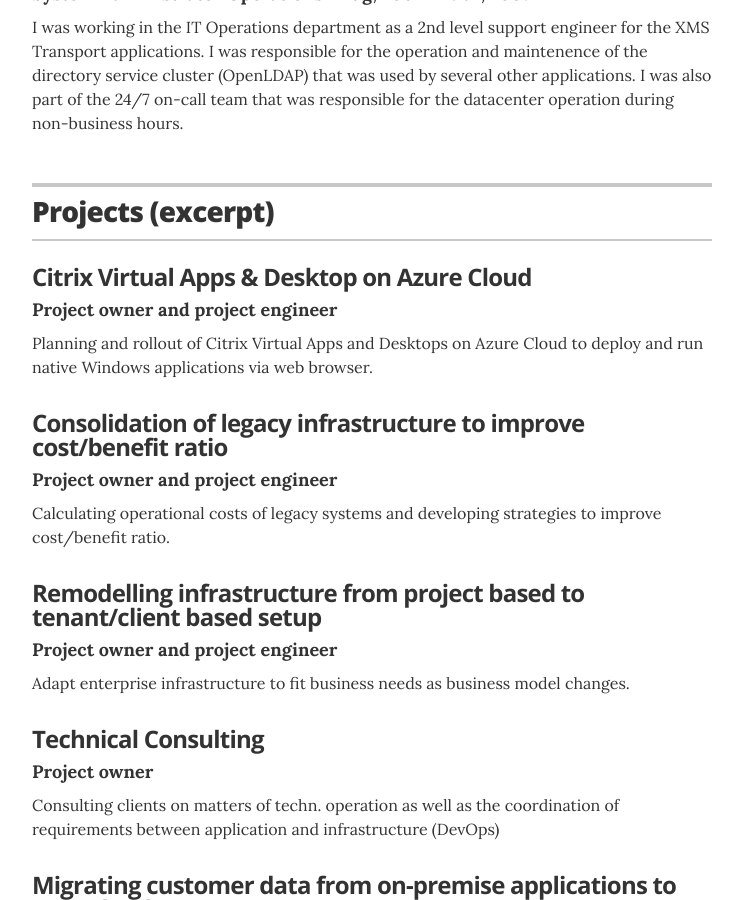
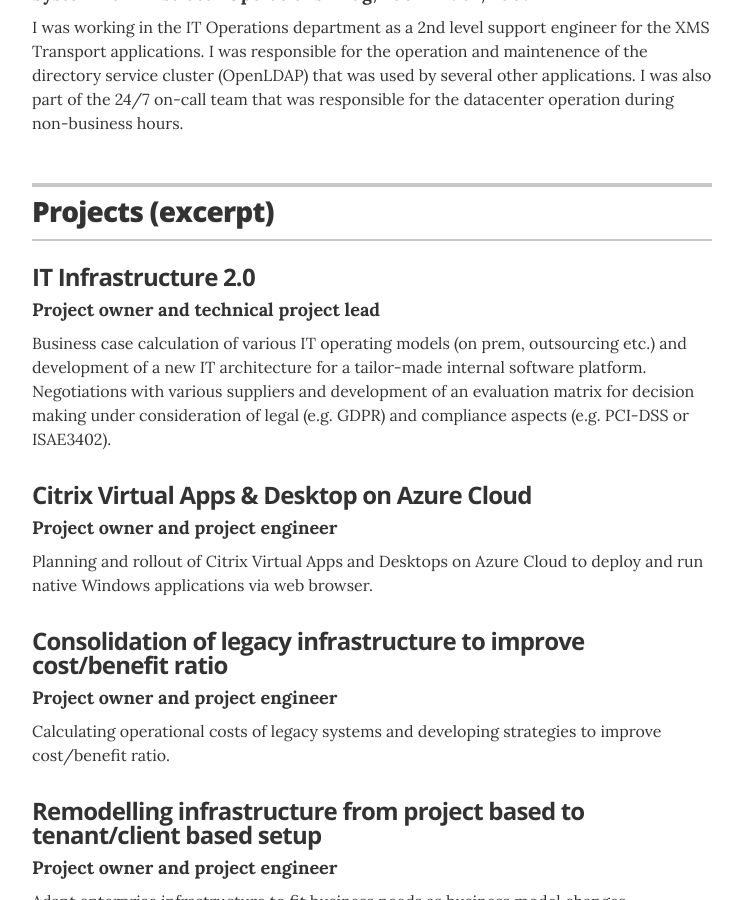
Before and after one commit to lostops/lostops.github.io, a Jekyll site: the page built from index.html, in a window 1280 px wide and 900 px high, scrolled down 1871 px. Shown: the whole window, without its empty margins (268-1011 px from the left). Built offline with Jekyll 4.4.1, drawn with Linux system fonts in a browser that asks for light colours.

Commit message:
Update projects.yml

```diff
--- a/_data/projects.yml
+++ b/_data/projects.yml
@@ -1,5 +1,10 @@
 # Projects
 # uncomment the urls if you wish to display them, and add your own URL
+
+# Outsourcing
+- project: IT Infrastructure 2.0
+  role: Project owner and technical project lead
+  description: Business case calculation of various IT operating models (on prem, outsourcing etc.) and development of a new IT architecture for a tailor-made internal software platform. Negotiations with various suppliers and development of an evaluation matrix for decision making under consideration of legal (e.g. GDPR) and compliance aspects (e.g. PCI-DSS or ISAE3402).
 
 # Citrix Virtual Apps & Desktop on Azure Cloud
 - project: Citrix Virtual Apps & Desktop on Azure Cloud
```
